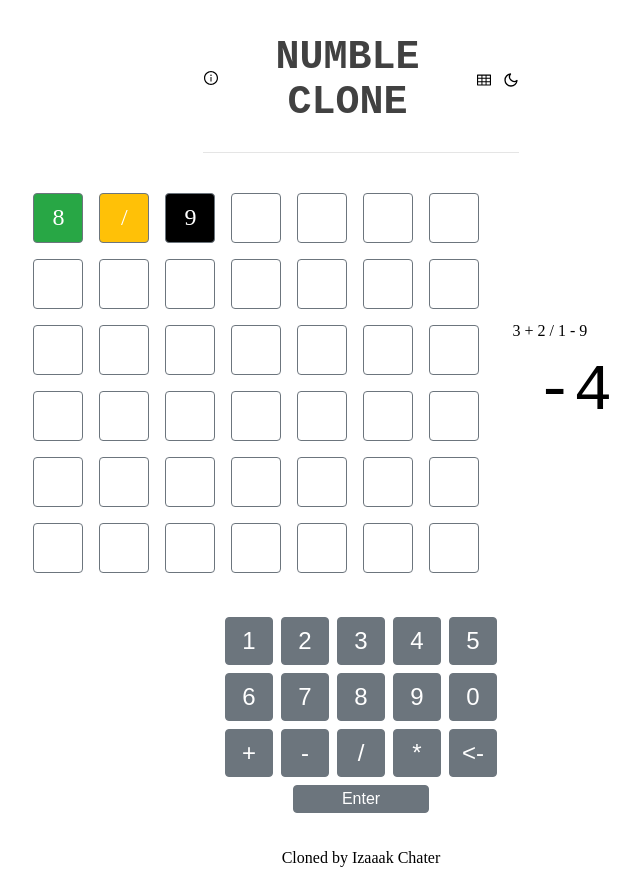
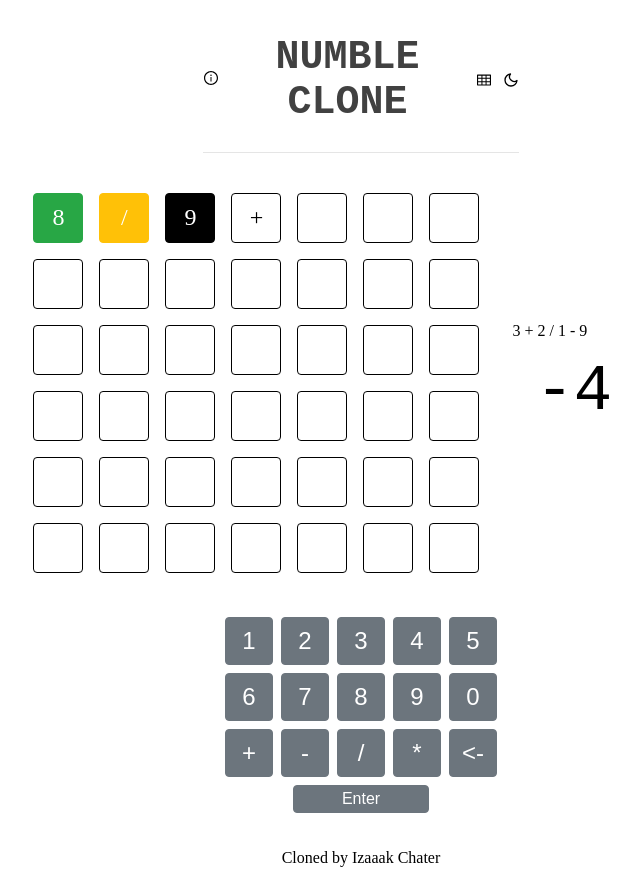
Before and after one commit to ichater/ts-react-numble, a React (Create React App) app: page / in a window 1280 px wide. Shown: the whole page, without its empty margins (279-919 px from the left). Built offline with nearby package versions, Linux system fonts and the light colour scheme.

Commit message:
added styles to keyboard for yellow green and black keys

```diff
--- a/src/Components/Body/Styles/Styles.js
+++ b/src/Components/Body/Styles/Styles.js
@@ -1,4 +1,5 @@
 import styled from "styled-components";
+import { CellColor } from "../../../Types/Types";
 
 export const BodyWrapper = styled.div`
   display: flex;
@@ -47,15 +48,19 @@ export const Cell = styled.div`
   justify-content: center;
   height: 3rem;
   width: 3rem;
-  border: 1px solid rgb(108, 117, 125);
+  border: 1px solid ${(props) => props.color};
   margin: 0.5rem;
   border-radius: 0.25rem;
   font-size: 1.5rem;
   text-align: center;
-  color: ${(props) => (props.color === "plain" ? "black" : "white")};
+  color: ${(props) => (props.color === CellColor.plain ? "black" : "white")};
   background-color: ${(props) => props.color};
   :hover {
-    background-color: rgb(108, 117, 125);
+    background-color: ${(props) => {
+      if (props.color === CellColor.plain) return "rgb(108, 117, 125)";
+      if (props.color === CellColor.green) return "#28a7465e";
+      if (props.color === CellColor.yellow) return "#ffc1076b";
+    }};
     cursor: pointer;
     color: white;
   }
--- a/src/Components/Keyboard/Keyboard.tsx
+++ b/src/Components/Keyboard/Keyboard.tsx
@@ -16,9 +16,9 @@ function Keyboard() {
       result && updateAddAttemptState(event.key as any);
     };
 
-    document.addEventListener("keypress", handleKeyDown);
+    window.addEventListener("keypress", handleKeyDown);
 
-    return () => document.removeEventListener("keypress", handleKeyDown);
+    return () => window.removeEventListener("keypress", handleKeyDown);
   }, [keys, updateAddAttemptState, updateDeleteAttemptState]);
 
   return (
```
